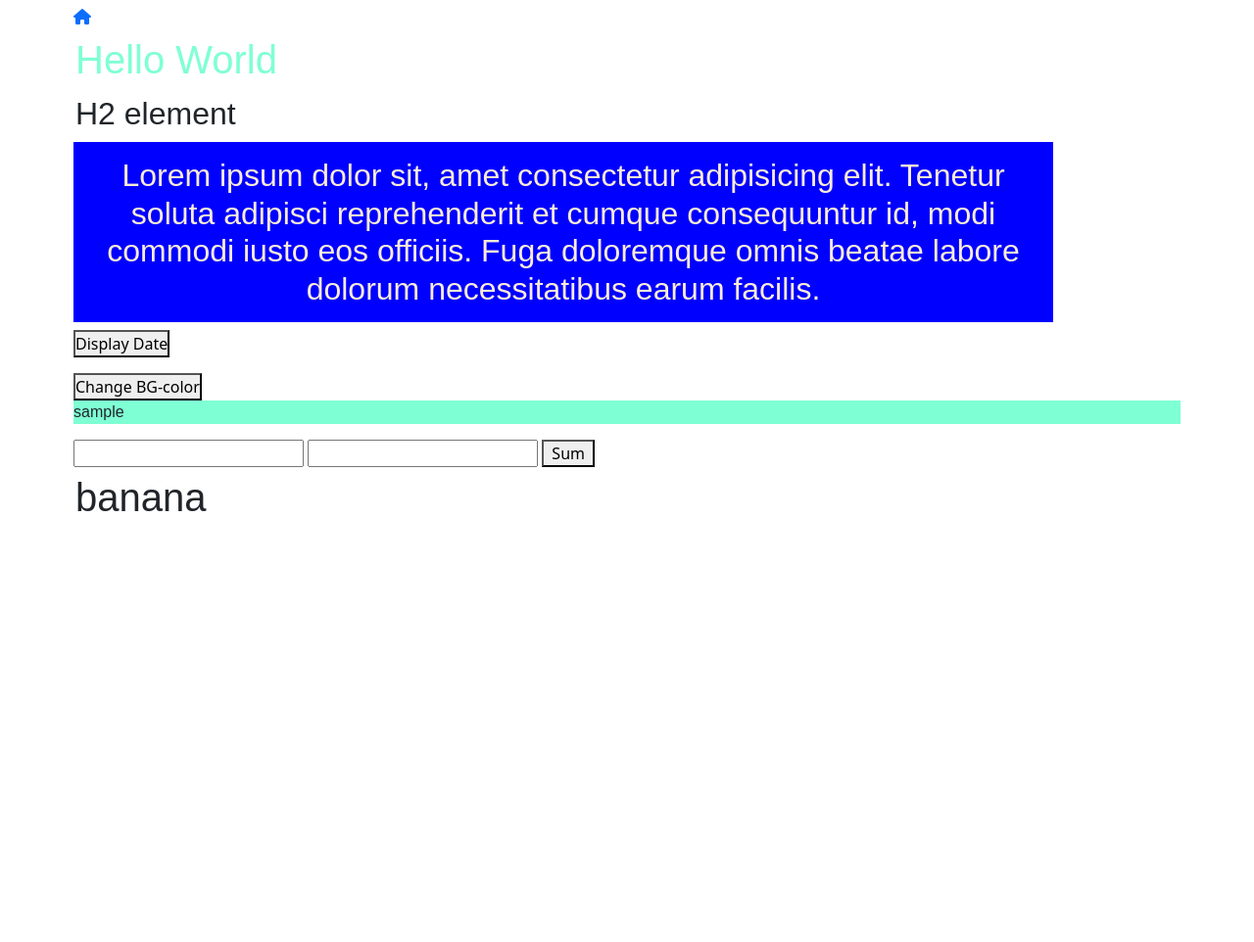
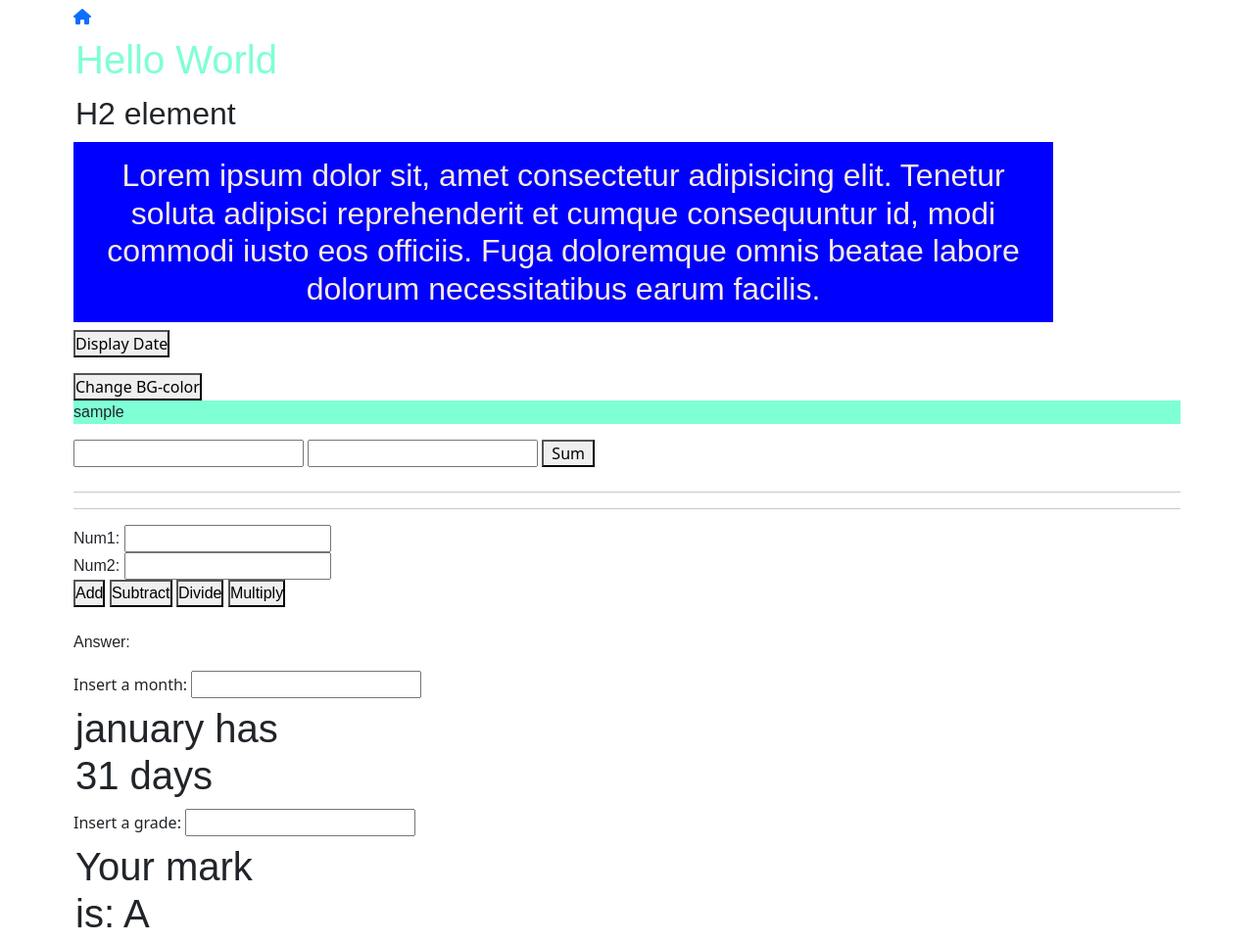
Before and after one commit to JuneReyP/4c, a plain HTML site: page index.html in a window 1280 px wide. Shown: the whole page at 98% size. Before the commit the page ends 800 px from the top, so only its background shows below. Drawn offline with Linux system fonts and the light colour scheme.

Commit message:
added activities at sample.js

```diff
--- a/index.html
+++ b/index.html
@@ -43,7 +43,33 @@
     <button class="ps-2 pe-2" onclick="addTwoNum(parseInt(num1.value), parseInt(num2.value) )">Sum</button>
 
     <h1 id="output"></h1>
+<hr>
+<hr>
+<div>
+    <label for="num1">Num1: </label>
+    <input type="number" id="num1" /> <br>
+    <label for="num2">Num2: </label>
+    <input type="number" id="num2" /> <br>
 
+    <button onclick="calcuLater('+')">Add</button>
+    <button onclick="calcuLater('-')">Subtract</button>
+    <button onclick="calcuLater('/')">Divide</button>
+    <button onclick="calcuLater('*')">Multiply</button>
+
+    <br>
+    <br>
+    <label for="outPut">Answer: </label>
+    <h1 id="outPut"> </h1>
+
+  </div>
+
+  Insert a month:
+  <input type="text" />
+  <h1>january has 31 days </h1>
+
+  Insert a grade:
+  <input type="text" />
+  <h1>Your mark is: A </h1>
     <!-- <script>
         document.getElementById('demo').style.backgroundColor = 'aquamarine'
     </script> -->
--- a/js/sample.js
+++ b/js/sample.js
@@ -7,18 +7,18 @@ document.getElementById('change').style.backgroundColor = 'aquamarine';
  */
 //
 
-var a = 10;
-var a = 11;
+// var a = 10;
+// var a = 11;
 
-let b = 12;
+// let b = 12;
 
-const c = 23;
+// const c = 23;
 
-let s, d, w;
+// let s, d, w;
 
-s = "sample";
-d = true;
-w = 21;
+// s = "sample";
+// d = true;
+// w = 21;
 
 /*JavaScript Arithmetic Operators
 Operator 	Description
@@ -50,11 +50,11 @@ Operator 	Description
 codition ? ifTrue : ifFalse
 */
 
-console.log(1 != 1); //false
-console.log('1' == 1); //true
-console.log('1' === 1); //false
+// console.log(1 != 1); //false
+// console.log('1' == 1); //true
+// console.log('1' === 1); //false
 
-console.log(2 > 3 ? "2 is less than 3" : "2 is greater than 3");
+// console.log(2 > 3 ? "2 is less than 3" : "2 is greater than 3");
 
 /*JavaScript Logical Operators
 Operator 	Description
@@ -74,7 +74,7 @@ T F T
 F T T
 F F F
 */
-console.log((2 > 3 && 2 < 3) || (2 < 3 || 2 < 3) ? "2 is less than 3" : "2 is greater than 3");
+// console.log((2 > 3 && 2 < 3) || (2 < 3 || 2 < 3) ? "2 is less than 3" : "2 is greater than 3");
 
 /*
 JavaScript has 8 Datatypes
@@ -88,24 +88,126 @@ JavaScript has 8 Datatypes
 7. Symbol
 8. Object
 */
-//object
-let car = {
-    type: "isuzu",
-    model: "1992",
-    color: "red"
+// //object
+// let car = {
+//     type: "isuzu",
+//     model: "1992",
+//     color: "red"
+// }
+
+// console.log(car.color);
+
+
+// function addTwoNum(a, b) {
+//     let sum;
+//     sum = a + b;
+//     return document.getElementById('output').innerHTML = sum;
+// }
+
+// //array
+// let fruits = ['banana', 'apple', 'tomato', 'pineapple'];
+// //let fruits = new Array();
+// data = fruits[0];
+// document.getElementById('output').innerHTML = data;
+
+//conditional statements\
+/*
+if(conditions){
+    //executed if the condition is true
+}
+*/
+
+//console.log(confirm('are you sure?'))
+
+// let a = 3;
+// let b = 4;
+
+//if else statement
+// if(confirm('are you sure?')){ //performs comparison
+//     console.log('You pressed OK button');
+// }else{
+//   console.log('You pressed CANCEL button');
+// }
+
+//console.log('outside the if statement');
+
+// console.log((2 > 3 && 2 < 3) || (2 < 3 || 2 < 3) ? "2 is less than 3" : "2 is greater than 3");
+
+//if elseif else
+// let a = 5;
+// let b = 4;
+
+// if(a < b){ //test the data or first condition
+//   console.log('a is less than b');
+// }else if(a == b){ //2nd condition if the 1st condition is false
+//   console.log('a is equal to b');
+// }else{ //if the 1st and 2nd condition is false
+//   console.log('Both 1st and 2nd condition is false!');
+// }
+
+
+/*switch statement
+
+switch(expression) {
+  case x:
+    // code block
+    break;
+  case y:
+    // code block
+    break;
+  default:
+    // code block
 }
 
-console.log(car.color);
+*/
+// let data = 1;
+// switch(/){
+//   case '+':
+//     console.log('Selected the case 0');
+//     break;
+//   case '/':
+//     console.log('Selected the case 1');
+//     break;
+//   case 2:
+//     console.log('Selected the case 2');
+//     break;
+//   default:
+//     console.log('Case not found!');
+// }
 
 
-function addTwoNum(a, b) {
-    let sum;
-    sum = a + b;
-    return document.getElementById('output').innerHTML = sum;
-}
+function calcuLater(equation){
 
-//array
-let fruits = ['banana', 'apple', 'tomato', 'pineapple'];
-//let fruits = new Array();
-data = fruits[0];
-document.getElementById('output').innerHTML = data;
+    let num1 = document.getElementById('num1').value;
+    let num2 = document.getElementById('num2').value;
+
+    let answer;
+    switch(equation){
+      case '+':
+        answer = parseInt(num1) + parseInt(num2);
+        break;
+      case '-':
+        answer = parseInt(num1) - parseInt(num2)
+        break;
+      case '/':
+        answer = parseInt(num1) / parseInt(num2)
+        break;
+      case '*':
+        answer = parseInt(num1) * parseInt(num2)
+        break;
+    }
+    document.getElementById('outPut').innerHTML = answer;
+  }
+
+
+  /* Activity
+  1. Write a code that will determine the days of a month. (Using switch case statement)
+  2. Write a code that will classify the grades by:
+    A = 91 - 100
+    B = 86 - 90
+    C = 81 - 85
+    D = 75 - 80
+    E = 74 below
+
+    Using if-elseif-else
+  */
```
